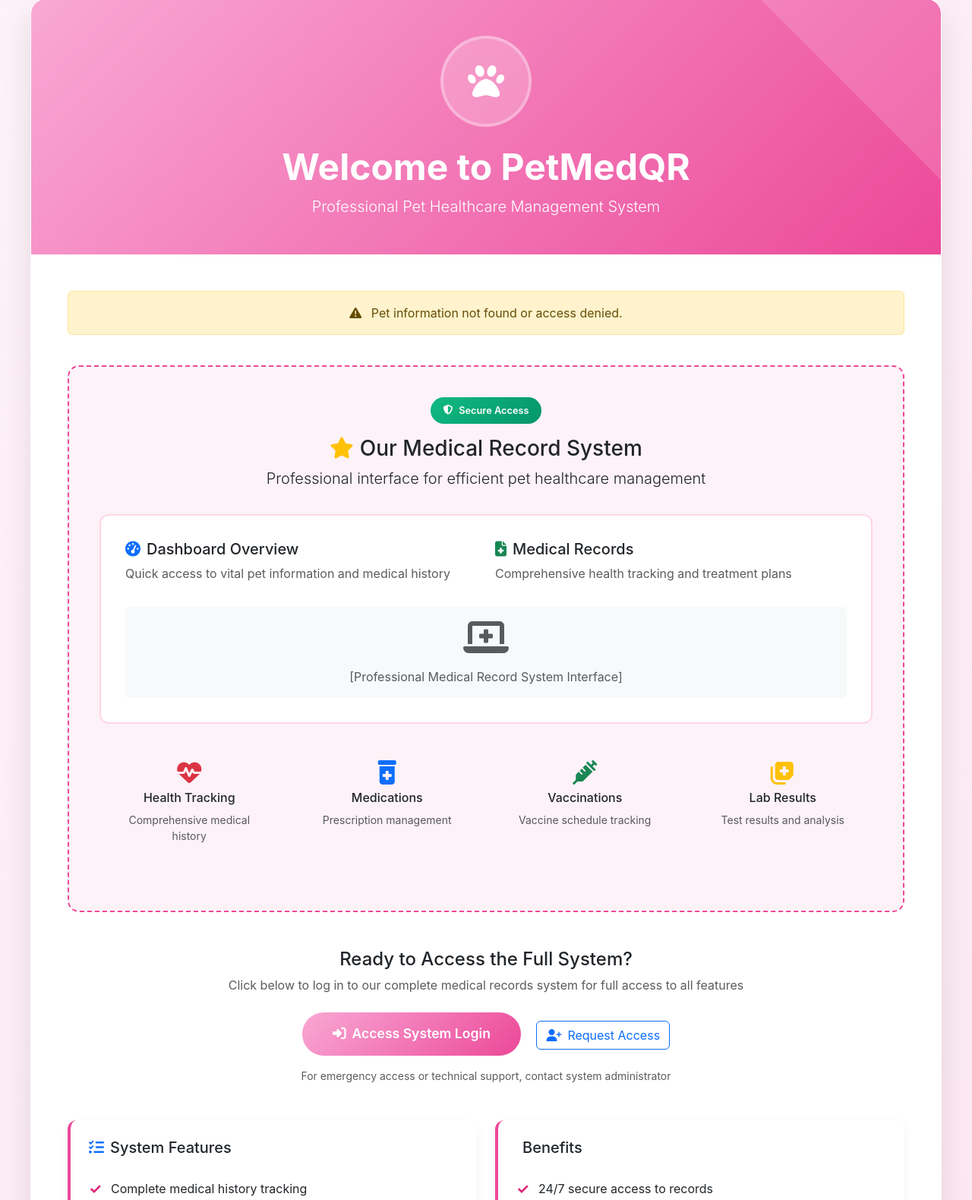
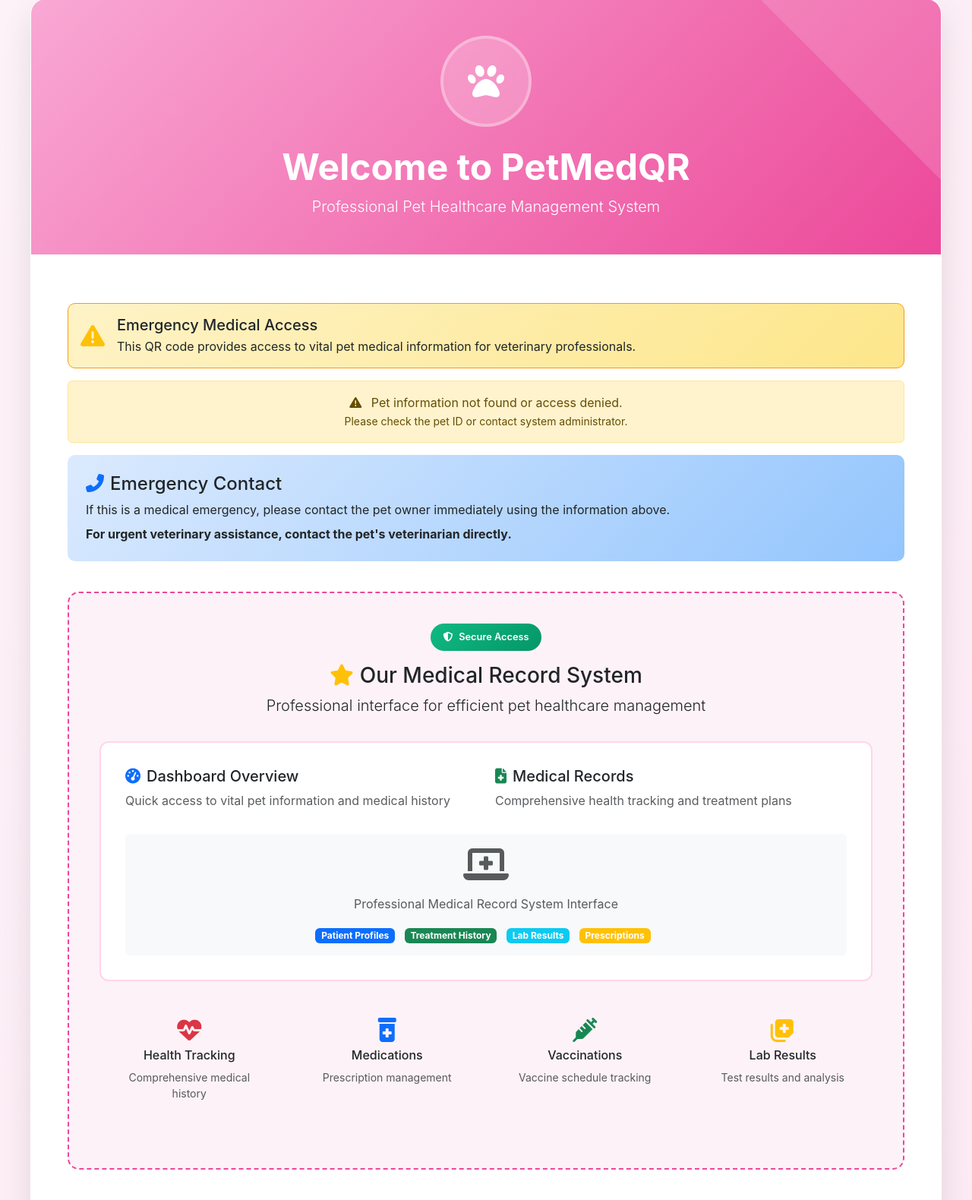
Before and after one commit to CEITE/group042025, a PHP site: page /Capstone_Project/pet-medical-access.php in a window 1280 px wide. Shown: the part 34-1614 px from the top of the page at 76% size. Run offline with PHP 8.4, Linux system fonts and the light colour scheme; data that the repository does not hold is empty.

Commit message:
Update pet-medical-access.php

```diff
--- a/pet-medical-access.php
+++ b/pet-medical-access.php
@@ -35,6 +35,8 @@ if ($pet_id > 0) {
     $recent_records = $stmt->get_result()->fetch_all(MYSQLI_ASSOC);
 }
 
+// ✅ FIXED: Use your actual domain directly
+$base_url = 'https://group042025.ceitesystems.com';
 ?>
 <!DOCTYPE html>
 <html lang="en">
@@ -168,6 +170,19 @@ if ($pet_id > 0) {
             align-items: center;
             gap: 0.5rem;
         }
+        .medical-alert {
+            background: linear-gradient(135deg, #fef3c7 0%, #fde68a 100%);
+            border: 1px solid #f59e0b;
+            border-radius: 10px;
+            padding: 1rem;
+            margin: 1rem 0;
+        }
+        .contact-info {
+            background: linear-gradient(135deg, #dbeafe 0%, #93c5fd 100%);
+            border-radius: 10px;
+            padding: 1.5rem;
+            margin: 1rem 0;
+        }
     </style>
 </head>
 <body>
@@ -181,6 +196,17 @@ if ($pet_id > 0) {
         </div>
 
         <div class="medical-body">
+            <!-- Emergency Alert -->
+            <div class="medical-alert">
+                <div class="d-flex align-items-center">
+                    <i class="fas fa-exclamation-triangle text-warning fa-2x me-3"></i>
+                    <div>
+                        <h5 class="mb-1">Emergency Medical Access</h5>
+                        <p class="mb-0">This QR code provides access to vital pet medical information for veterinary professionals.</p>
+                    </div>
+                </div>
+            </div>
+
             <!-- Pet Information Section -->
             <?php if ($pet_data): ?>
             <div class="row mb-5">
@@ -205,6 +231,9 @@ if ($pet_id > 0) {
 
                             <div class="col-5"><strong>Color:</strong></div>
                             <div class="col-7"><?php echo htmlspecialchars($pet_data['color'] ?: 'Not specified'); ?></div>
+
+                            <div class="col-5"><strong>Weight:</strong></div>
+                            <div class="col-7"><?php echo htmlspecialchars($pet_data['weight'] ? $pet_data['weight'] . ' kg' : 'Not specified'); ?></div>
                         </div>
                     </div>
                 </div>
@@ -217,18 +246,34 @@ if ($pet_id > 0) {
 
                             <?php if ($pet_data['owner_email']): ?>
                             <div class="col-5"><strong>Email:</strong></div>
-                            <div class="col-7"><?php echo htmlspecialchars($pet_data['owner_email']); ?></div>
+                            <div class="col-7">
+                                <a href="mailto:<?php echo htmlspecialchars($pet_data['owner_email']); ?>">
+                                    <?php echo htmlspecialchars($pet_data['owner_email']); ?>
+                                </a>
+                            </div>
                             <?php endif; ?>
 
                             <?php if ($pet_data['owner_phone']): ?>
                             <div class="col-5"><strong>Phone:</strong></div>
-                            <div class="col-7"><?php echo htmlspecialchars($pet_data['owner_phone']); ?></div>
+                            <div class="col-7">
+                                <a href="tel:<?php echo htmlspecialchars($pet_data['owner_phone']); ?>">
+                                    <?php echo htmlspecialchars($pet_data['owner_phone']); ?>
+                                </a>
+                            </div>
                             <?php endif; ?>
 
                             <div class="col-5"><strong>Veterinarian:</strong></div>
                             <div class="col-7"><?php echo htmlspecialchars($pet_data['vet_contact'] ?: 'Not specified'); ?></div>
                         </div>
                     </div>
+
+                    <!-- Medical Notes -->
+                    <?php if ($pet_data['medical_notes']): ?>
+                    <div class="info-card mt-3">
+                        <h4><i class="fas fa-file-medical me-2 text-primary"></i>Medical Notes</h4>
+                        <p class="mt-2"><?php echo htmlspecialchars($pet_data['medical_notes']); ?></p>
+                    </div>
+                    <?php endif; ?>
                 </div>
             </div>
 
@@ -241,8 +286,8 @@ if ($pet_id > 0) {
                     <div class="record-item">
                         <div class="d-flex justify-content-between align-items-start">
                             <div>
-                                <strong><?php echo htmlspecialchars($record['record_type']); ?></strong>
-                                <div class="text-muted small"><?php echo htmlspecialchars($record['description']); ?></div>
+                                <strong class="text-primary"><?php echo htmlspecialchars($record['record_type']); ?></strong>
+                                <div class="text-muted small mt-1"><?php echo htmlspecialchars($record['description']); ?></div>
                             </div>
                             <small class="text-muted"><?php echo date('M j, Y', strtotime($record['record_date'])); ?></small>
                         </div>
@@ -256,8 +301,16 @@ if ($pet_id > 0) {
             <div class="alert alert-warning text-center">
                 <i class="fas fa-exclamation-triangle me-2"></i>
                 Pet information not found or access denied.
+                <br><small>Please check the pet ID or contact system administrator.</small>
             </div>
             <?php endif; ?>
+
+            <!-- Contact Information for Emergencies -->
+            <div class="contact-info">
+                <h4><i class="fas fa-phone-alt me-2 text-primary"></i>Emergency Contact</h4>
+                <p class="mb-2">If this is a medical emergency, please contact the pet owner immediately using the information above.</p>
+                <p class="mb-0"><strong>For urgent veterinary assistance, contact the pet's veterinarian directly.</strong></p>
+            </div>
 
             <!-- System Design Preview -->
             <div class="system-preview text-center">
@@ -267,7 +320,7 @@ if ($pet_id > 0) {
                 <h3 class="mt-3"><i class="fas fa-star me-2 text-warning"></i>Our Medical Record System</h3>
                 <p class="lead">Professional interface for efficient pet healthcare management</p>
 
-                <!-- System Preview Image/Description -->
+                <!-- System Preview -->
                 <div style="background: white; padding: 2rem; border-radius: 12px; border: 2px solid var(--pink); margin: 2rem 0;">
                     <div class="row text-start">
                         <div class="col-md-6">
@@ -281,7 +334,13 @@ if ($pet_id > 0) {
                     </div>
                     <div class="mt-3 p-3 bg-light rounded">
                         <i class="fas fa-laptop-medical fa-3x text-muted mb-3"></i>
-                        <p class="text-muted mb-0">[Professional Medical Record System Interface]</p>
+                        <p class="text-muted mb-0">Professional Medical Record System Interface</p>
+                        <div class="mt-3">
+                            <span class="badge bg-primary me-2">Patient Profiles</span>
+                            <span class="badge bg-success me-2">Treatment History</span>
+                            <span class="badge bg-info me-2">Lab Results</span>
+                            <span class="badge bg-warning me-2">Prescriptions</span>
+                        </div>
                     </div>
                 </div>
 
@@ -344,6 +403,8 @@ if ($pet_id > 0) {
                             <li>Appointment scheduling</li>
                             <li>Multi-veterinarian access</li>
                             <li>Emergency contact information</li>
+                            <li>Prescription management</li>
+                            <li>Treatment plan tracking</li>
                         </ul>
                     </div>
                 </div>
@@ -357,6 +418,8 @@ if ($pet_id > 0) {
                             <li>Mobile-friendly interface</li>
                             <li>Automated reminder system</li>
                             <li>HIPAA compliant data protection</li>
+                            <li>Real-time updates</li>
+                            <li>Comprehensive audit trails</li>
                         </ul>
                     </div>
                 </div>
@@ -367,6 +430,7 @@ if ($pet_id > 0) {
     <footer class="text-center text-muted mt-4 pb-4">
         <p>&copy; <?php echo date('Y'); ?> PetMedQR. All rights reserved.</p>
         <p class="small">Secure pet medical records management system | Professional Veterinary Care</p>
+        <p class="small">System: <?php echo $base_url; ?></p>
     </footer>
 
     <script src="https://cdn.jsdelivr.net/npm/bootstrap@5.3.0/dist/js/bootstrap.bundle.min.js"></script>
```
